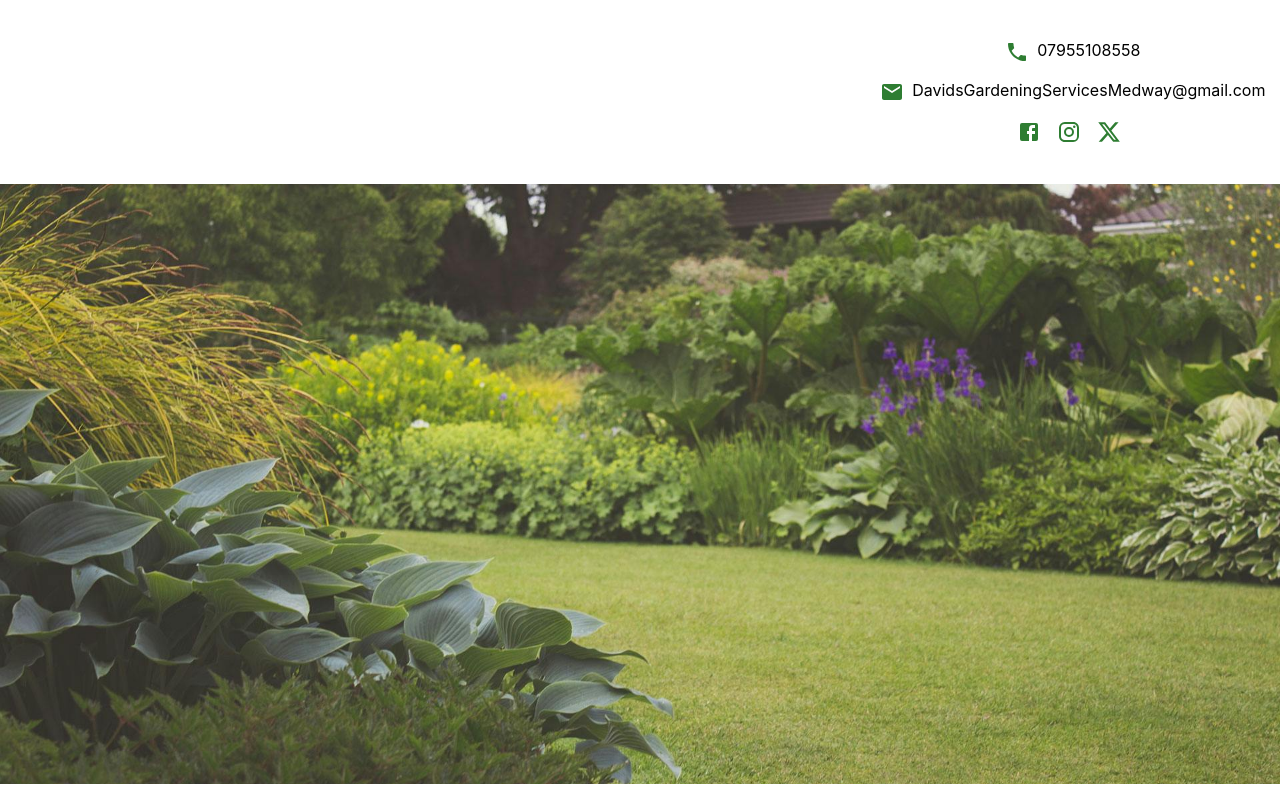
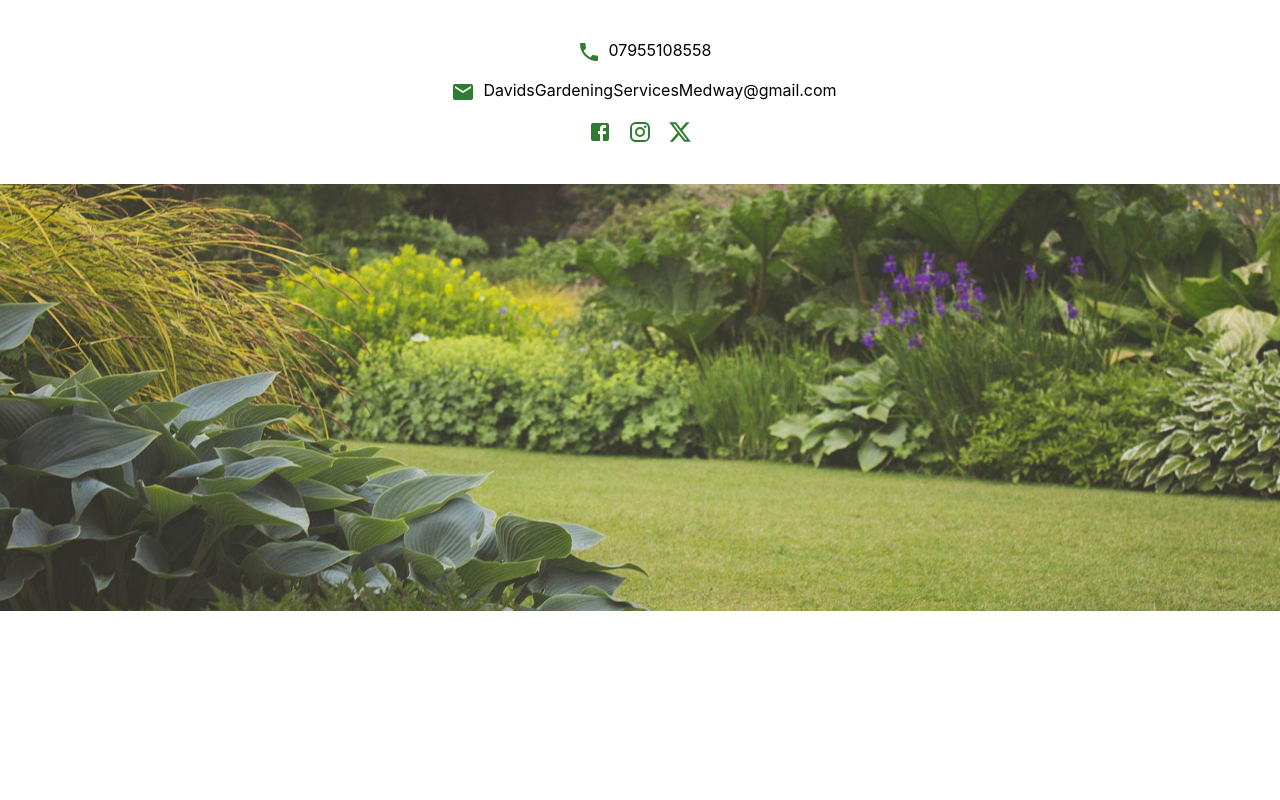
Before and after one commit to davidsgardeningservices/davidsgardeningservices.github.io, a React (Create React App) app: page / in a window 1280 px wide. Built offline with nearby package versions, Linux system fonts and the light colour scheme.

Commit message:
update aspect ratio

```diff
--- a/src/App.css
+++ b/src/App.css
@@ -1,8 +1,6 @@
 .Logo-Top {
   margin-top: min(0.5rem);
   text-align: center;
-  float: left;
-  width: 33%;
 }
 
 .Logo {
@@ -12,13 +10,11 @@
 .Contact-Info-Top {
   margin-top: min(2rem);
   text-align: center;
-  float: right;
-  width: 33%;
 }
 
 .baseimage {
   margin-top: min(2rem);
   width: 100%;
-  height: 600px;
   object-fit: cover;
+  aspect-ratio: 3 / 1;
 }
```
